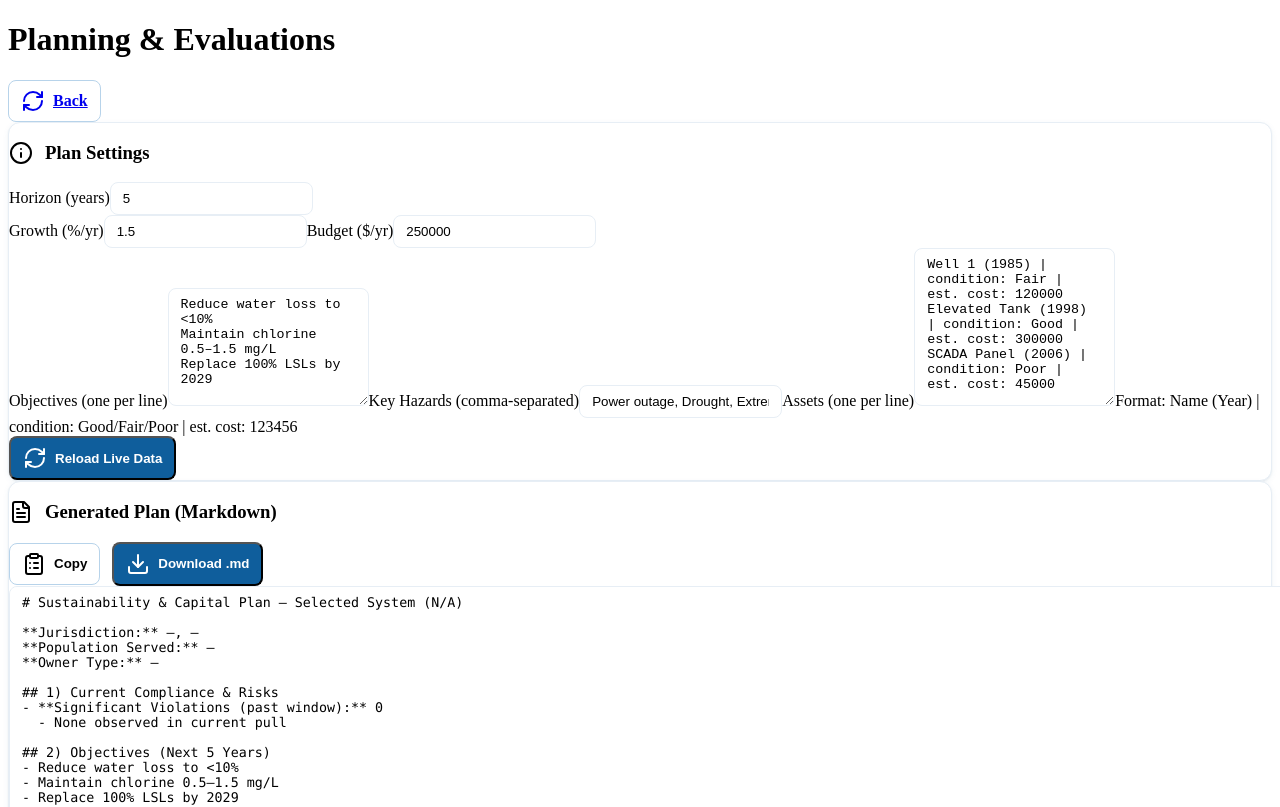
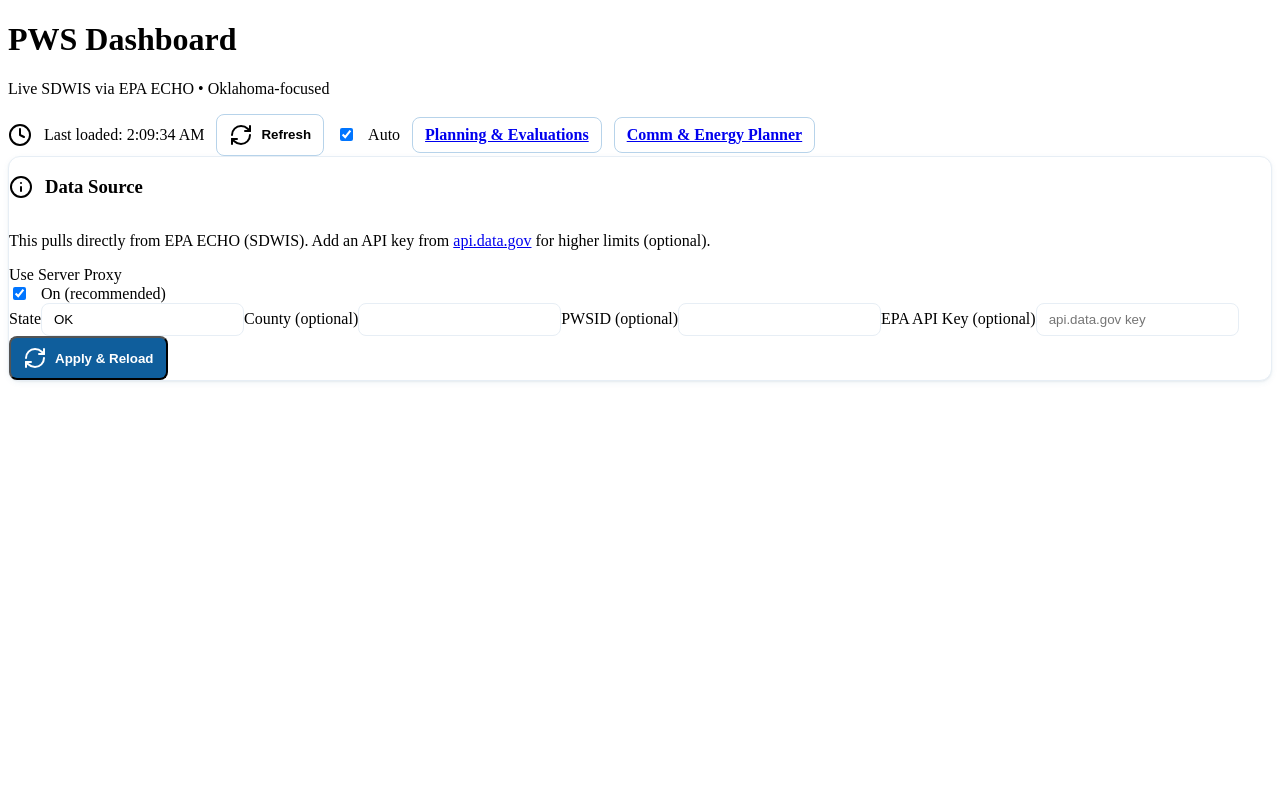
Before and after one commit to jddawson3535-coder/WaterDash-, a Next.js app: page / in a window 1280 px wide. Shown: the top 807 px of the page. Built offline with nearby package versions, Linux system fonts and the light colour scheme.

Commit message:
Update page.tsx

```diff
--- a/app/page.tsx
+++ b/app/page.tsx
@@ -1 +1,6 @@
-"use client"; import React from "react"; import { PlanBuilder } from "@/components/PlanBuilder"; export default function Plans(){ return <PlanBuilder/> }
+"use client";
+import { Dashboard } from "../components/Dashboard";
+
+export default function Home() {
+  return <Dashboard />;
+}
```
